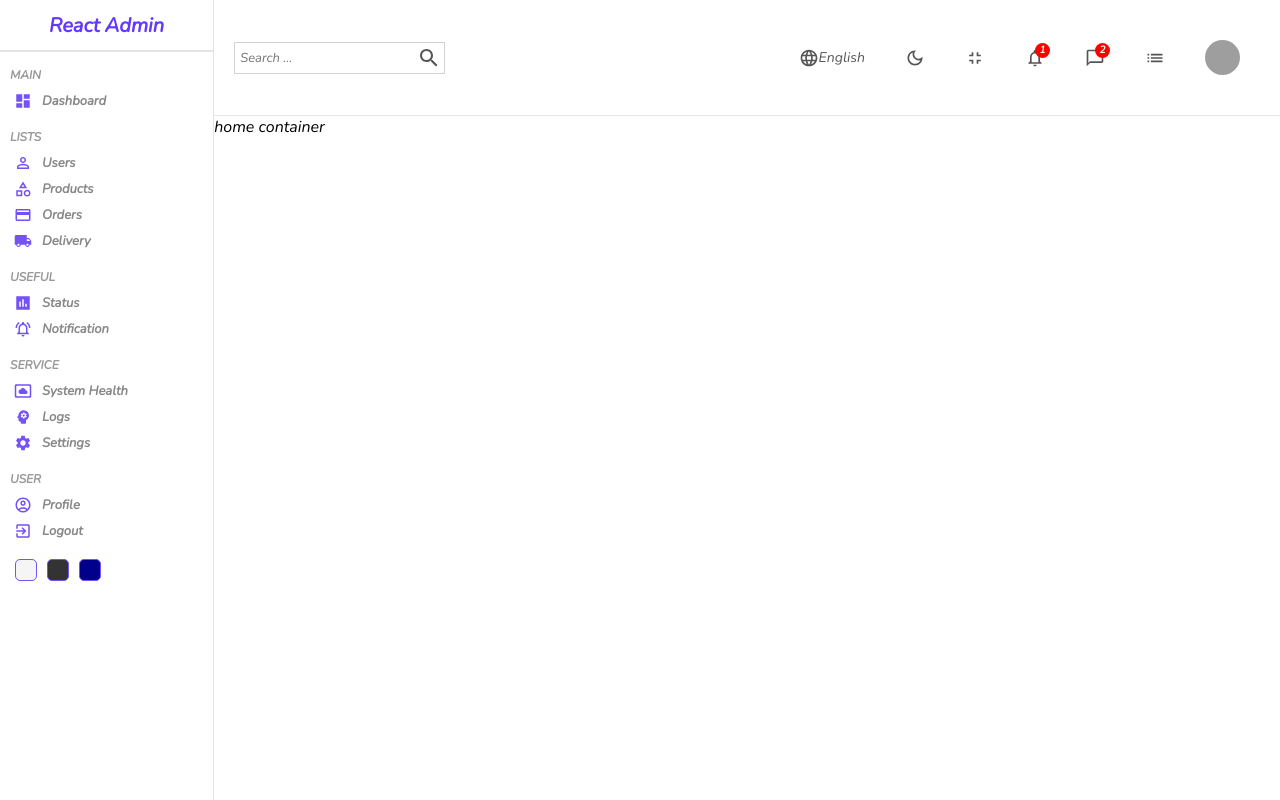
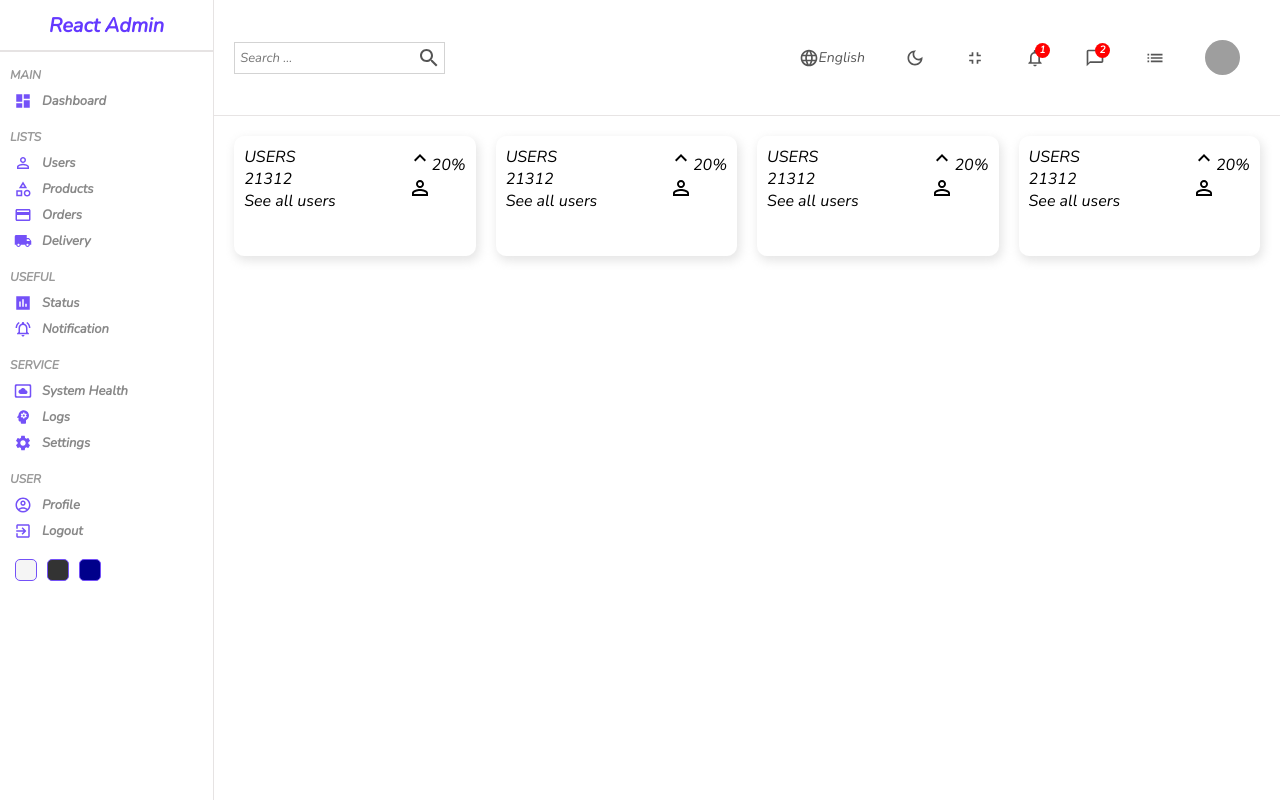
Before and after one commit to tuanvu9981/React_Admin_Panel, a React (Create React App) app in the folder react-admin/: page / in a window 1280 px wide. Built offline with nearby package versions, Linux system fonts and the light colour scheme; grey boxes are pictures that could not be loaded.

Commit message:
add some widgets

```diff
--- /dev/null
+++ b/react-admin/src/components/widget/Widget.jsx
@@ -0,0 +1,27 @@
+import React from "react";
+import KeyboardArrowUpIcon from "@mui/icons-material/KeyboardArrowUp";
+import PersonOutlinedIcon from "@mui/icons-material/PersonOutline";
+import './widget.scss';
+
+const Widget = () => {
+    return (
+        <div className="widget">
+
+            <div className="left">
+                <span className="title">USERS</span>
+                <span className="counter">21312</span>
+                <span className="link">See all users</span>
+            </div>
+
+            <div className="right">
+                <div className="percentage">
+                    <KeyboardArrowUpIcon/>
+                    20%
+                </div>
+                <PersonOutlinedIcon className="icon"/>
+            </div>
+        </div>
+    )
+}
+
+export default Widget;
--- /dev/null
+++ b/react-admin/src/components/widget/widget.scss
@@ -0,0 +1,25 @@
+.widget{
+    // margin-left: 20px;
+    display: flex;
+    justify-content: space-between;
+    // tách đôi 2 thẻ div con về 2 phía trái phải
+
+    flex: 1;
+    // 4 div with .widget css class --> seperate EVENLY
+
+    padding: 10px;
+
+    -webkit-box-shadow: 2px 4px 10px 1px rgba(0,0,0,0.47);
+    box-shadow: 2px 4px 10px 1px rgba(201,201,201,0.47);
+
+    // border-radius: 50%; // biến mọi thứ thành hình ELIP...
+    border-radius: 10px; //các cạnh của hình chữ nhật được cong viền
+
+    height: 100px;
+    // width: 500px;
+
+    .left, .right{
+        display: flex;
+        flex-direction: column; // trên .widget: dọc --> dưới: ngang
+    }
+}
--- a/react-admin/src/pages/home/Home.jsx
+++ b/react-admin/src/pages/home/Home.jsx
@@ -2,6 +2,7 @@ import React from 'react';
 import Sidebar from '../../components/sidebar/Sidebar';
 import Navbar from '../../components/navbar/Navbar';
 import './home.scss';
+import Widget from '../../components/widget/Widget';
 
 const Home = () => {
     return (
@@ -10,7 +11,13 @@ const Home = () => {
             <Sidebar />
             <div className="homeContainer">
                 <Navbar />
-                home container
+
+                <div className="widgets">
+                    <Widget/>
+                    <Widget/>
+                    <Widget/>
+                    <Widget/>
+                </div>
             </div>
         </div>
     )
--- a/react-admin/src/pages/home/home.scss
+++ b/react-admin/src/pages/home/home.scss
@@ -5,8 +5,10 @@
         // background-color: lightblue;
         flex: 5
     }
-    // background-color: rebeccapurple;
-    // .title{
-    //     color: white;
-    // }
+
+    .widgets{
+        display: flex;
+        padding: 20px;
+        gap: 20px;
+    }
 }
```
Also changed, not shown: 1 other file (tests, documents, lock files or other folders).
